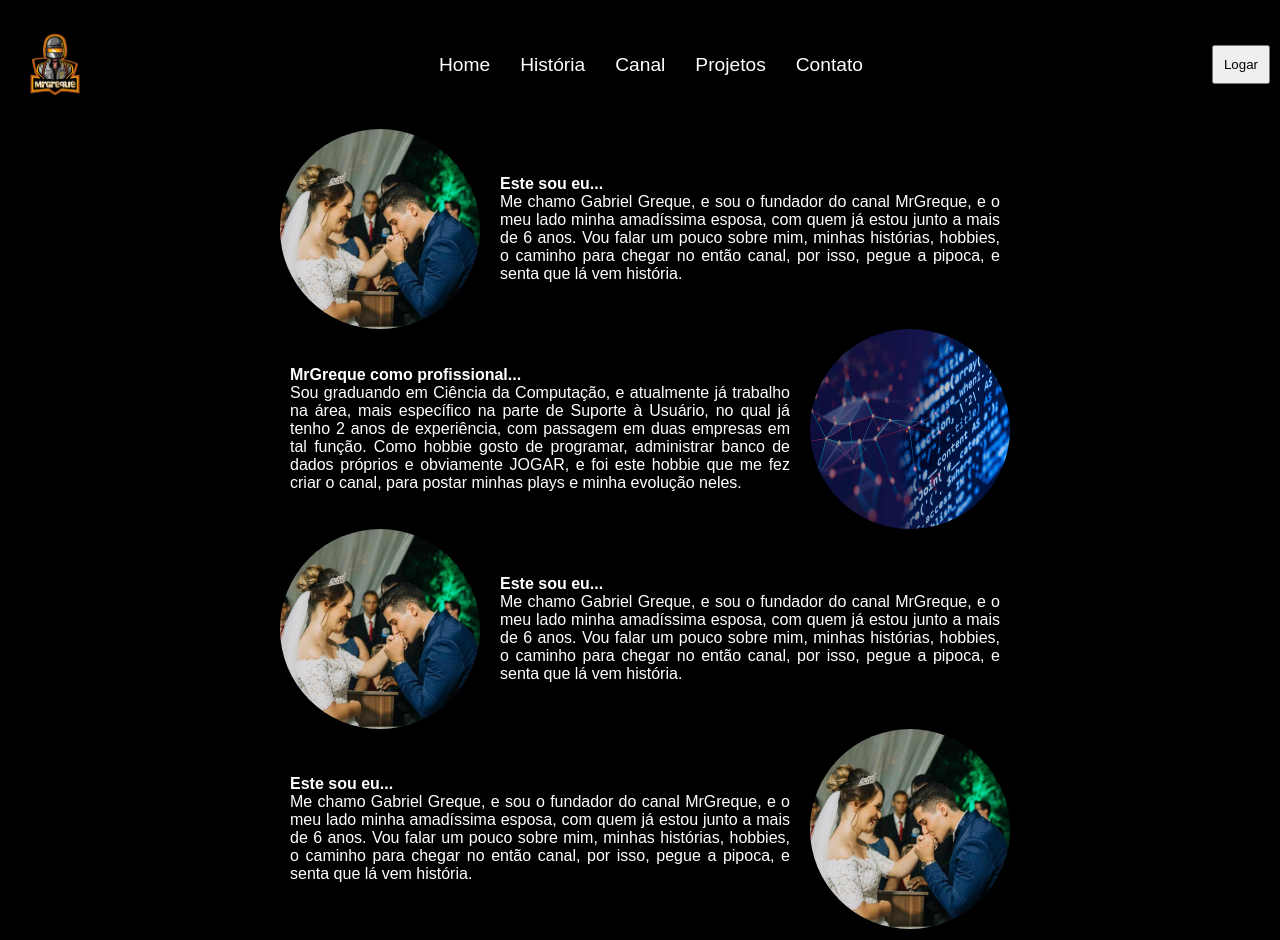
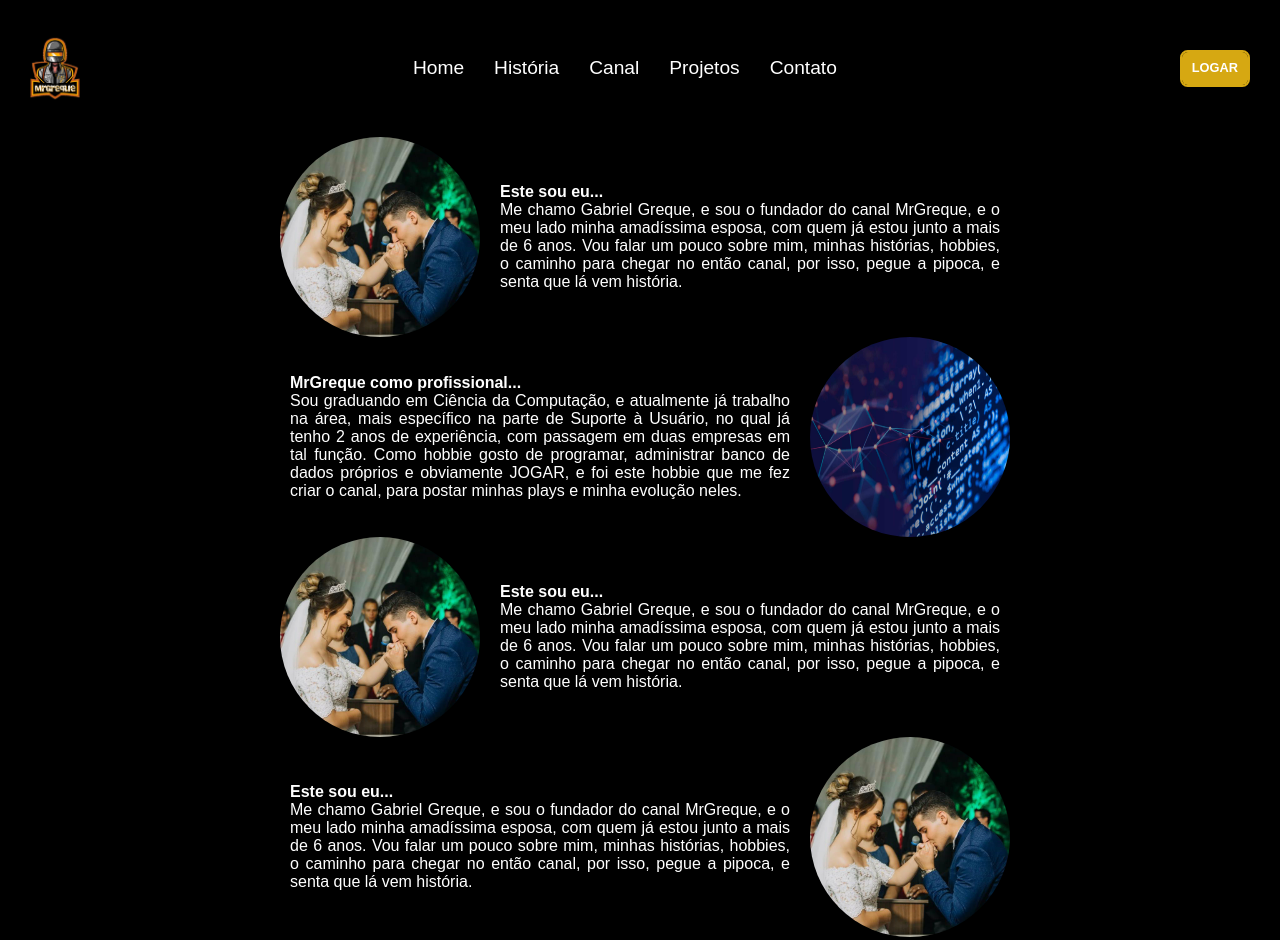
Before and after one commit to mrgreque/Site_MrGreque_Channel, a plain HTML site: page front/historia.html in a window 1280 px wide. Shown: the top 940 px of the page. Drawn offline with Linux system fonts and the light colour scheme.

Commit message:
Efeitos adicionados aos 'buttons'

```diff
--- a/historia.html
+++ b/front/historia.html
@@ -18,7 +18,7 @@
 			<li><a href="#">Contato</a></li>
 		</ul>
 		<div class="openLogin">
-			<button type="submit" onclick="viewDivLogin()" id="btOpenLogin">Logar</button>
+			<button type="submit" onclick="viewDivLogin()" class="btn efect">Logar</button>
 		</div>
 	</header>
     <section class="hsection">
--- a/styles.css
+++ b/front/styles.css
@@ -54,18 +54,13 @@ body{
 	align-items: center;
 }
 
-#btOpenLogin{
-	padding: 10px;
-	align-items: center;
-}
-
 #floatBlock{
 	display: flex;
 	flex-wrap: wrap;
 	margin: 10px;
-	height: 30px;
+	height: 40px;
 	align-items: center;
-	font-size: 1em;
+	font-size: 1.1em;
 	color: white;
 }
 
@@ -76,8 +71,9 @@ body{
 
 #floatBlock input{
 	margin: 0 5px;
-	font-size: 1em;
-	max-width: 135px;
+	padding: 2px;
+	font-size: 1.1em;
+	max-width: 150px;
 }
 
 .introducao {
@@ -225,3 +221,47 @@ footer p{
 	height: 100px;
 	cursor: pointer;
 }
+
+.btn {
+	box-sizing: border-box;
+	-webkit-appearance: none;
+	   -moz-appearance: none;
+			appearance: none;
+	background-color: transparent;
+	border: 2px solid #e74c3c;
+	border-radius: 0.6em;
+	color: #e74c3c;
+	cursor: pointer;
+	display: -webkit-box;
+	display: -webkit-flex;
+	display: -ms-flexbox;
+	display: flex;
+	-webkit-align-self: center;
+		-ms-flex-item-align: center;
+			align-self: center;
+	font-size: 0.8rem;
+	font-weight: 400;
+	line-height: 1;
+	margin: 20px;
+	padding: 10px;
+	text-decoration: none;
+	text-align: center;
+	text-transform: uppercase;
+	font-family: 'Montserrat', sans-serif;
+	font-weight: 700;
+  }
+  .btn:hover, .btn:focus {
+	color: #fff;
+	outline: 0;
+  }
+
+  .efect {
+	border-color: #d6a812;
+	color: #fff;
+	box-shadow: 0 0 40px 40px #d6a812 inset, 0 0 0 0 #d6a812;
+	-webkit-transition: all 150ms ease-in-out;
+	transition: all 150ms ease-in-out;
+  }
+  .efect:hover {
+	box-shadow: 0 0 10px 0 #d6a812 inset, 0 0 10px 4px #d6a812;
+  }
```
Also changed, not shown: front/canal.html (renamed from canal.html, +2 -2 lines), front/index.html (renamed from index.html, +8 -7 lines), front/done.html (renamed from done.html), 1 other file.
